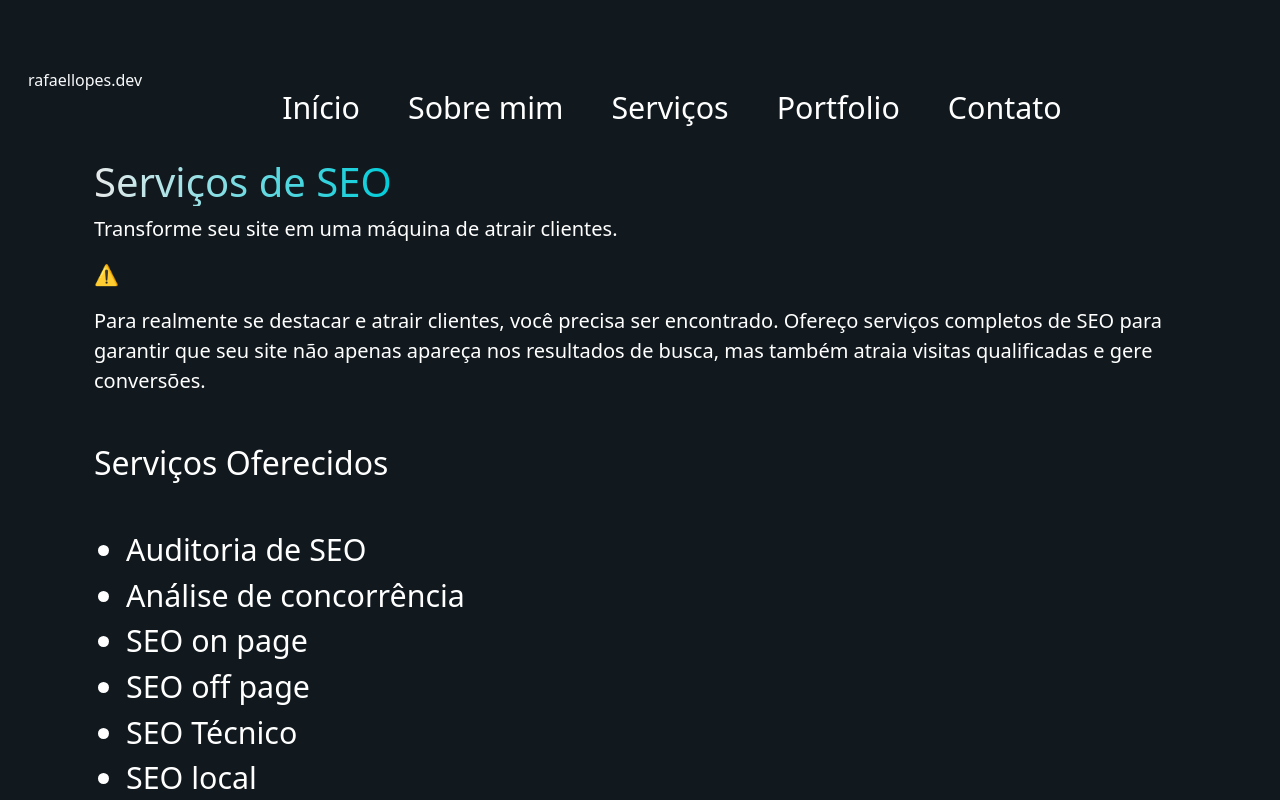
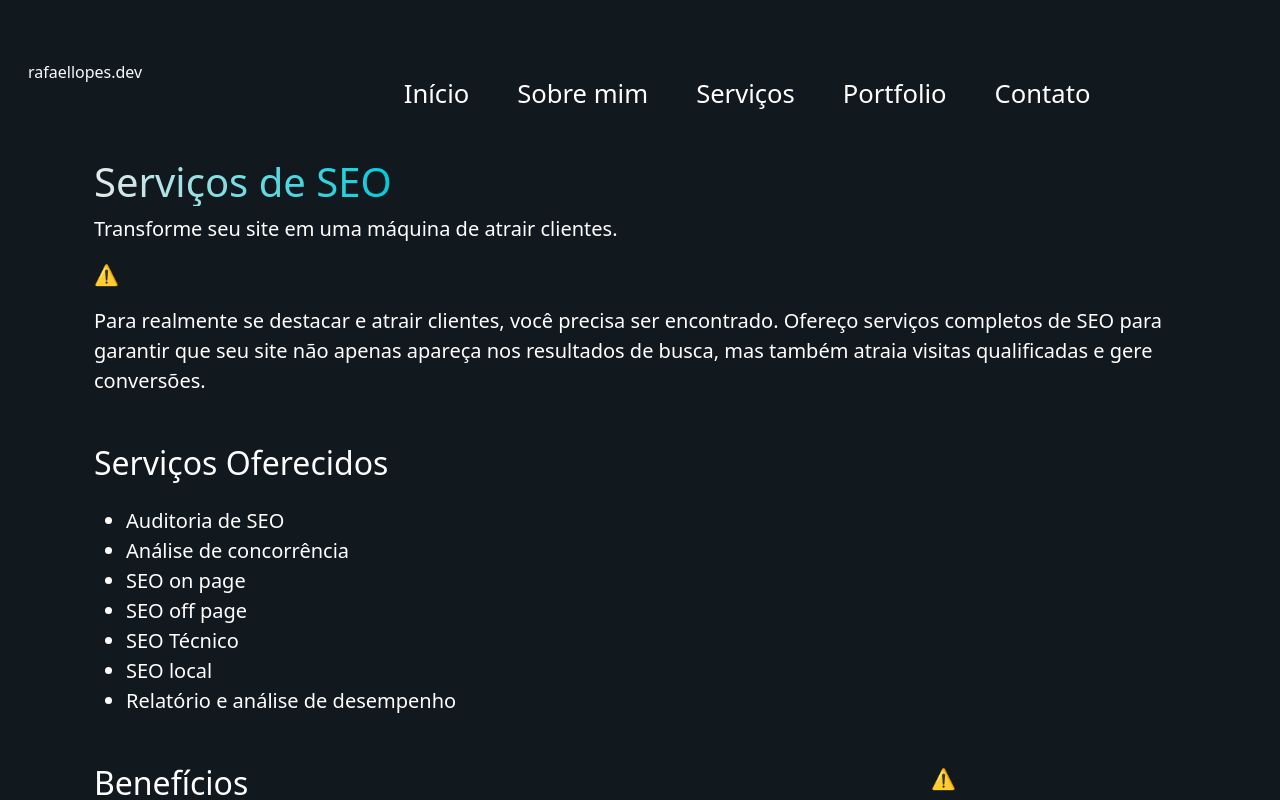
Before and after one commit to rafaeloliveiralopes/portfolio.v2, a Next.js app: page /seo-page in a window 1280 px wide. Shown: the top 800 px of the page. Built offline with nearby package versions, Linux system fonts and the light colour scheme; no server answers.

Commit message:
style(form): Remove font size from unordered list.

```diff
--- a/src/pages/about-page/About.modules.css
+++ b/src/pages/about-page/About.modules.css
@@ -47,7 +47,6 @@ main {
 #navbar,
 ul {
   margin: 2em 6em 0 0;
-  font-size: 1.9rem;
 }
 
 .navbar-brand {
--- a/src/pages/development-page/Development.modules.css
+++ b/src/pages/development-page/Development.modules.css
@@ -47,7 +47,6 @@ main {
 #navbar,
 ul {
   margin: 2em 6em 0 0;
-  font-size: 1.9rem;
 }
 
 .services h2 {
--- a/src/pages/seo-page/Seo.modules.css
+++ b/src/pages/seo-page/Seo.modules.css
@@ -47,7 +47,6 @@ main {
 #navbar,
 ul {
   margin: 2em 6em 0 0;
-  font-size: 1.9rem;
 }
 
 .services h2 {
--- a/src/pages/traffic-management-page/TrafficManagement.modules.css
+++ b/src/pages/traffic-management-page/TrafficManagement.modules.css
@@ -47,7 +47,6 @@ main {
 #navbar,
 ul {
   margin: 2em 6em 0 0;
-  font-size: 1.9rem;
 }
 
 .services h2 {
```
